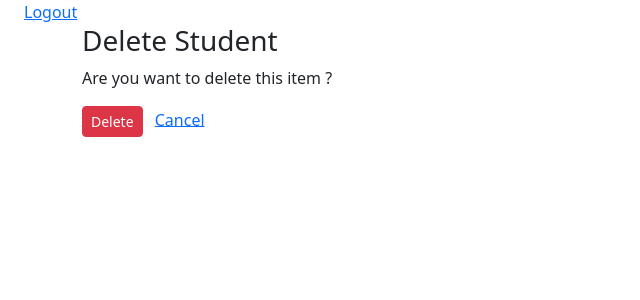
After one commit to joisemp/club_management_softwore, a Django app: page /org/1/delete in a window 1280 px wide. The commit adds this page. Shown: the top 300 px of the page, without its empty margins (0-640 px from the left). Run offline with Django 3.2, Linux system fonts and the light colour scheme; a user stored in the database is signed in; tables that the repository leaves empty hold one stand-in row (values such as "Sample post"); some libraries are stand-ins or nearby versions.

Commit message:
Created Student delete view
- Delete User associated with student profile

```diff
--- /dev/null
+++ b/org/templates/org/delete_student.html
@@ -0,0 +1,20 @@
+{% extends 'base.html' %}
+
+{% block content %}
+
+<div class="container">
+    <h3>Delete Student</h3>
+    <!-- Create a Form -->
+    <form method="POST">
+        <!-- Security token by Django -->
+        {% csrf_token %}
+        Are you want to delete this item ?
+        <br>
+        <div class="mt-3">
+            <input type="submit" class="btn btn-sm btn-danger me-2" value="Delete" />
+            <a href="{% url 'org:student-list' %}">Cancel</a>
+        </div>
+    </form>
+</div>
+
+{% endblock content %}
--- a/org/templates/org/student_list.html
+++ b/org/templates/org/student_list.html
@@ -14,7 +14,7 @@
         <span>Organisation : {{student.org}}</span>
         <div class="d-flex mt-3">
             <a href="{% url 'org:student-edit' student.pk %}" class="btn btn-sm btn-primary mx-1">Edit</a>
-            <a href="#" class="btn btn-sm btn-danger mx-1">Delete</a>
+            <a href="{% url 'org:student-delete' student.pk %}" class="btn btn-sm btn-danger mx-1">Delete</a>
         </div>
     </div>
     {% endfor %}
--- a/org/urls.py
+++ b/org/urls.py
@@ -10,4 +10,5 @@ urlpatterns = [
     path('profile/', login_required(views.OrgProfilePageView.as_view()), name='profile'),
     path('students/', login_required(views.StudentListView.as_view()), name='student-list'),
     path("<id>/edit", views.student_edit_view, name="student-edit"),
+    path("<id>/delete", views.student_delete_view, name="student-delete"),
 ]
--- a/org/views.py
+++ b/org/views.py
@@ -39,3 +39,19 @@ def student_edit_view(request, id):
         return HttpResponse(template.render(context, request))
     else:
         return redirect('org:student-list')
+
+
+def student_delete_view(request, id):
+    template = loader.get_template('org/delete_student.html')
+    context = {}
+    student_profile = StudentProfile.objects.get(id=id)
+    context['student_profile'] = student_profile
+    if request.method == 'POST':
+        user = student_profile.user
+        user.delete()
+        student_profile.delete()
+        return HttpResponseRedirect(reverse('org:student-list'))
+    if request.user.is_authenticated and request.user.is_org:
+        return HttpResponse(template.render(context, request))
+    else:
+        return redirect('landing-page')
```
Also changed, not shown: README.md.
